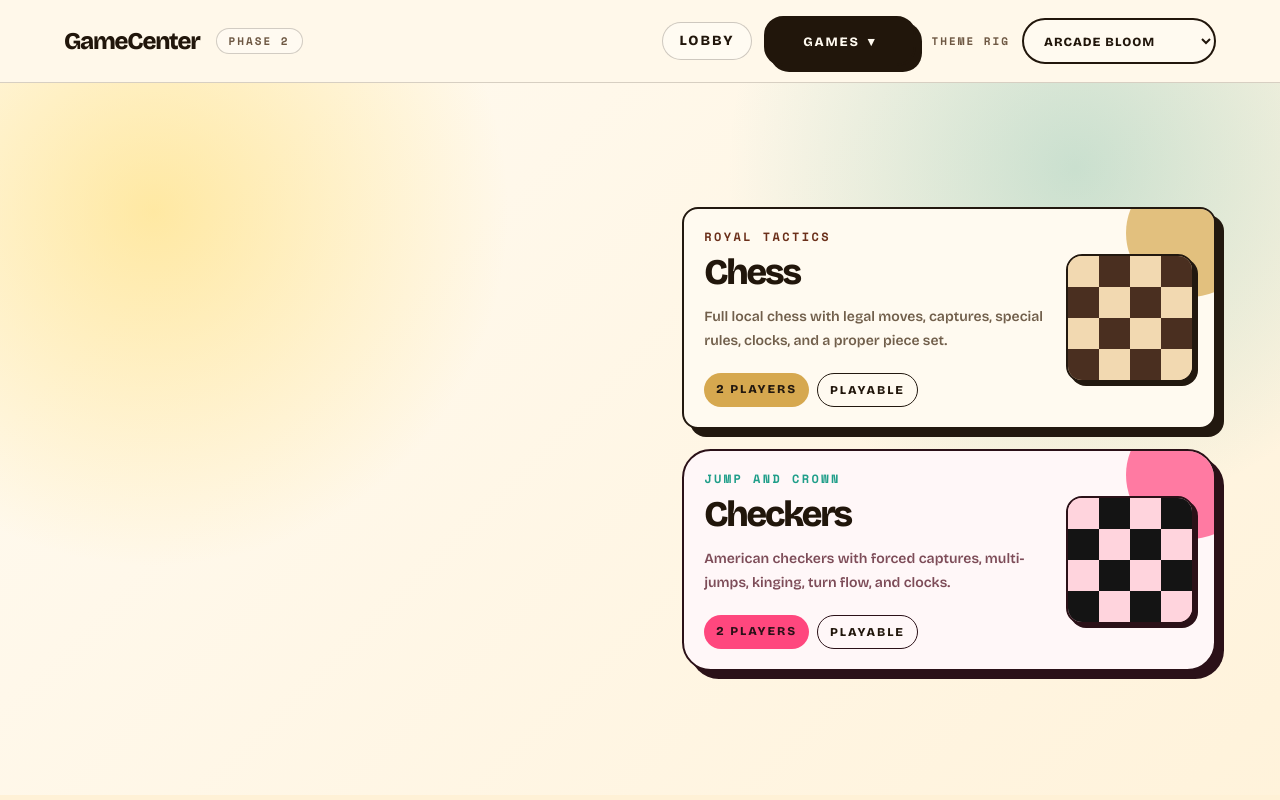
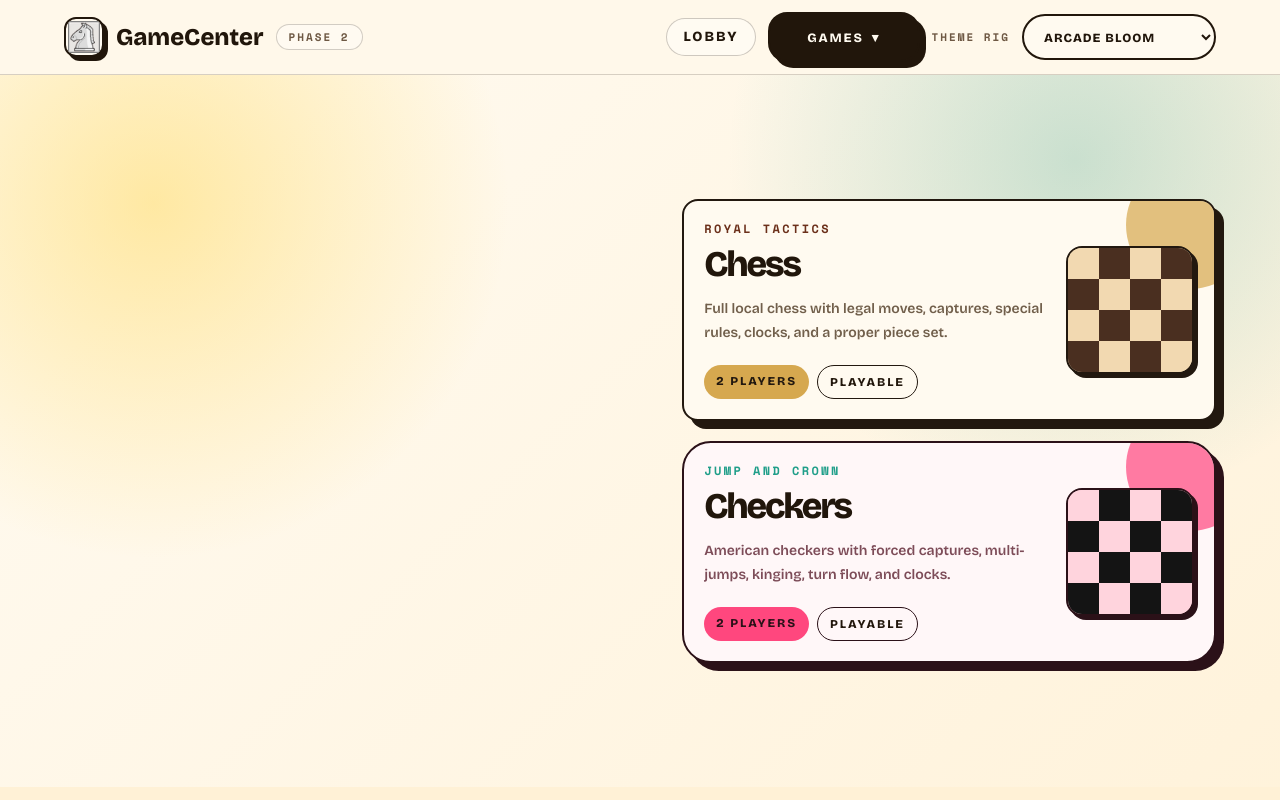
Before and after one commit to tychesama/game-center, a Next.js app: page / in a window 1280 px wide. Built offline with nearby package versions, Linux system fonts and the light colour scheme.

Commit message:
feat: refresh header branding and favicon

```diff
--- a/src/app/layout.tsx
+++ b/src/app/layout.tsx
@@ -38,6 +38,11 @@ const monoFont = Space_Mono({
 export const metadata: Metadata = {
   title: "GameCenter",
   description: "A playful board game hub for chess, checkers, and future games.",
+  icons: {
+    icon: "/gamecenter-logo.png",
+    shortcut: "/gamecenter-logo.png",
+    apple: "/gamecenter-logo.png",
+  },
 };
 
 export default function RootLayout({
--- a/src/components/site-header.tsx
+++ b/src/components/site-header.tsx
@@ -1,6 +1,7 @@
 "use client";
 
 import Link from "next/link";
+import Image from "next/image";
 
 import { GamesMenu } from "@/components/games-menu";
 import { ThemeSwitcher } from "@/components/theme-switcher";
@@ -8,18 +9,27 @@ import { ThemeSwitcher } from "@/components/theme-switcher";
 export function SiteHeader() {
   return (
     <header className="sticky top-0 z-30 border-b border-[color:color-mix(in_srgb,var(--gc-ink)_18%,transparent)] bg-[color:color-mix(in_srgb,var(--gc-surface)_76%,var(--gc-background))] backdrop-blur">
-      <div className="mx-auto flex w-full max-w-7xl flex-col gap-4 px-6 py-4 sm:px-10 lg:flex-row lg:items-center lg:justify-between lg:px-16">
-        <div className="flex items-center justify-between gap-4">
-          <Link href="/" className="text-2xl font-black tracking-[-0.05em]">
-            GameCenter
+      <div className="mx-auto flex w-full max-w-7xl items-center justify-between gap-4 px-6 py-3 sm:px-10 lg:px-16">
+        <div className="flex items-center gap-3">
+          <Link href="/" className="flex items-center gap-3">
+            <span className="relative grid h-10 w-10 place-items-center overflow-hidden rounded-xl border-2 border-[var(--gc-ink)] bg-[var(--gc-surface)] shadow-[4px_4px_0_var(--gc-ink)]">
+              <Image
+                src="/gamecenter-logo.png"
+                alt="GameCenter logo"
+                width={32}
+                height={32}
+                className="h-8 w-8 object-contain"
+                priority
+              />
+            </span>
+            <span className="text-2xl font-black tracking-[0]">GameCenter</span>
           </Link>
           <span className="rounded-full border border-[color:color-mix(in_srgb,var(--gc-ink)_20%,transparent)] bg-[color:color-mix(in_srgb,var(--gc-surface)_92%,white)] px-3 py-1 font-mono text-[11px] font-bold uppercase tracking-[0.18em] text-[var(--gc-muted)]">
             Phase 2
           </span>
         </div>
 
-        <div className="flex flex-col gap-4 lg:flex-row lg:items-center">
-          <div className="flex flex-wrap items-center gap-3">
+        <div className="flex items-center gap-3">
           <Link
             href="/"
             className="rounded-full border border-[color:color-mix(in_srgb,var(--gc-ink)_22%,transparent)] bg-[color:color-mix(in_srgb,var(--gc-surface)_88%,white)] px-4 py-2 text-sm font-black uppercase tracking-[0.14em] transition hover:-translate-y-px"
@@ -27,7 +37,6 @@ export function SiteHeader() {
             Lobby
           </Link>
           <GamesMenu />
-          </div>
           <ThemeSwitcher />
         </div>
       </div>
```
Also changed, not shown: public/gamecenter-logo.png (added). Lines whose indentation alone changed are shown as unchanged.
